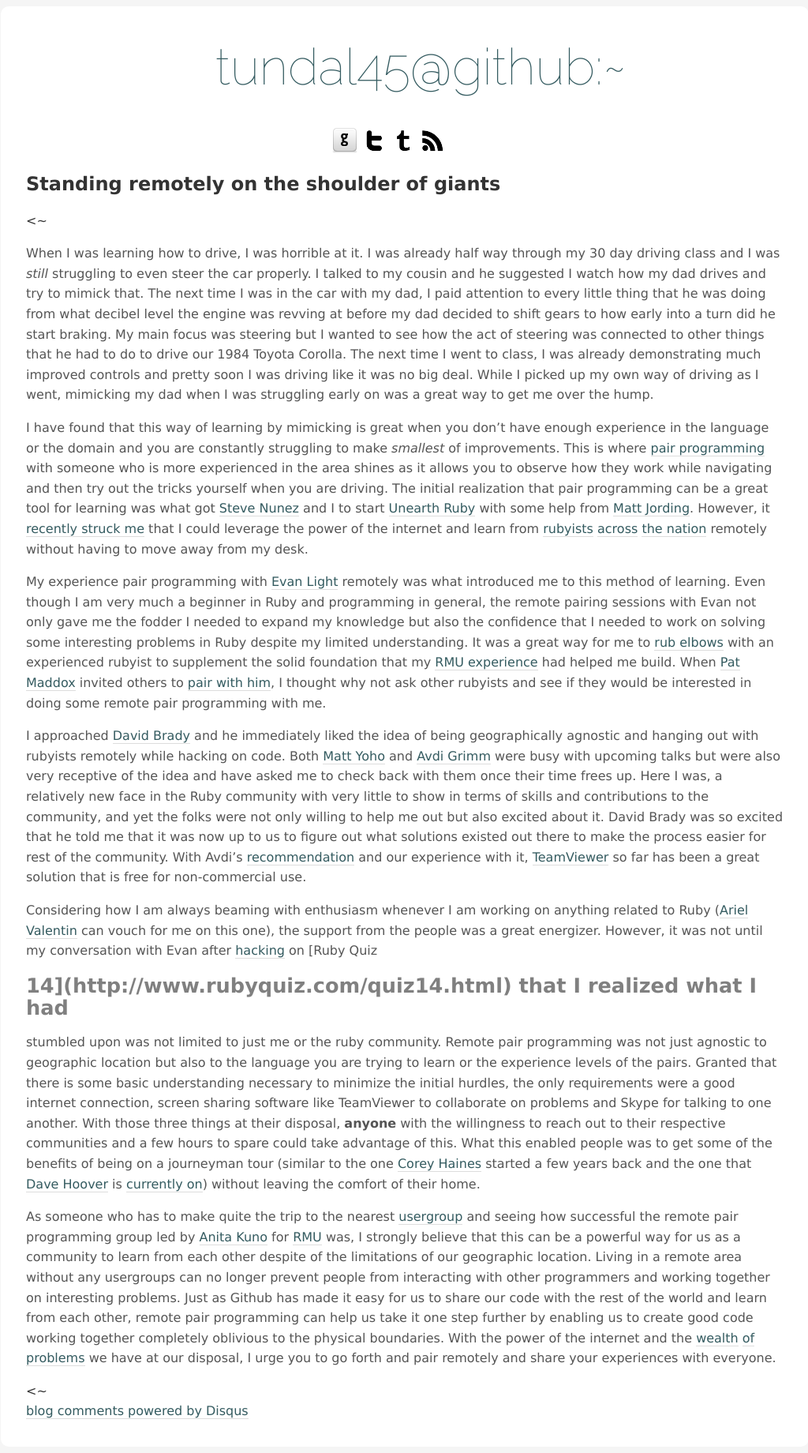
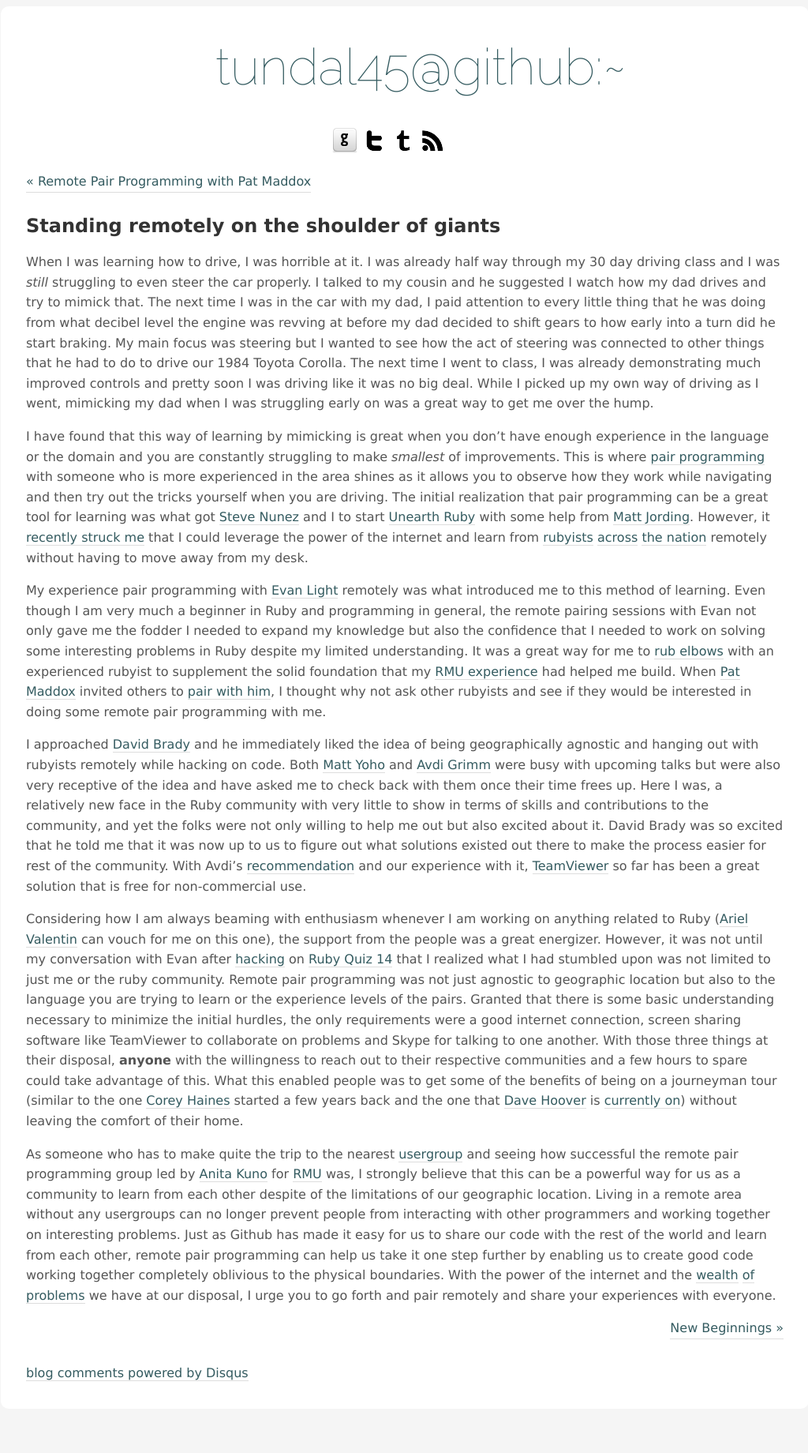
Before and after one commit to tundal45/tundal45.github.com, a Jekyll site: the page built from _posts/2011-01-30-stand-remotely-on-the-shoulder-of-giants.md, in a window 1280 px wide. Shown: the whole page at 79% size, without its empty margins (127-1151 px from the left). Built offline with Jekyll 4.4.1, drawn with Linux system fonts in a browser that asks for light colours; Markdown is read by kramdown in place of the engine named in the settings; comment, search, counter and statistics services are not loaded; after the commit the page ends 1792 px from its top, so only the background shows below that.

Commit message:
Added much needed in post navigation to go to previous or next post if they exist

```diff
--- a/_layouts/post.html
+++ b/_layouts/post.html
@@ -2,16 +2,22 @@
 layout: default
 ---
 
-<h2>{{ page.short_title }}</h2>
+<div class="in-post-nav">
+  {% if page.previous.url %}
+    <a class="left" href="{{page.previous.url}}" title="Previous Post:
+      {{page.previous.short_title}}">&laquo; {{page.previous.short_title}}</a>
+  {% endif %}
+</div>
 
-<div class="in-post-nav">
-  <~ {{ paginator.previous_page }}
-</div>
+<h2 id="post-title">{{ page.short_title }}</h2>
 
 {{ content }}
 
 <div class="in-post-nav">
-  <~ {{ paginator.next_page }}
+  {% if page.next.url %}
+    <a class="right" href="{{page.next.url}}" title="Next Post:
+      {{page.next.short_title}}">{{ page.next.short_title }} &raquo;</a>
+  {% endif %}
 </div>
 
 <div id="disqus_thread"></div>
--- a/_posts/2011-01-30-stand-remotely-on-the-shoulder-of-giants.md
+++ b/_posts/2011-01-30-stand-remotely-on-the-shoulder-of-giants.md
@@ -77,7 +77,7 @@
 one), the support from the people was a great energizer. However, it was
 not until my conversation with Evan after
 [hacking](https://github.com/elight/rubyquiz14) on [Ruby Quiz
-#14](http://www.rubyquiz.com/quiz14.html) that I realized what I had
+14](http://www.rubyquiz.com/quiz14.html) that I realized what I had
 stumbled upon was not limited to just me or the ruby community. Remote
 pair programming was not just agnostic to geographic location but also
 to the language you are trying to learn or the experience levels of the
--- a/css/style.css
+++ b/css/style.css
@@ -108,6 +108,19 @@
 
 footer {
   font-size: 120%
+}
+
+.left {
+  float: left
+}
+
+.right {
+  float: right
+}
+
+#disqus_thread, #post-title {
+  clear: both;
+  padding-top: 30px;
 }
 
 .index-posts a {
```
